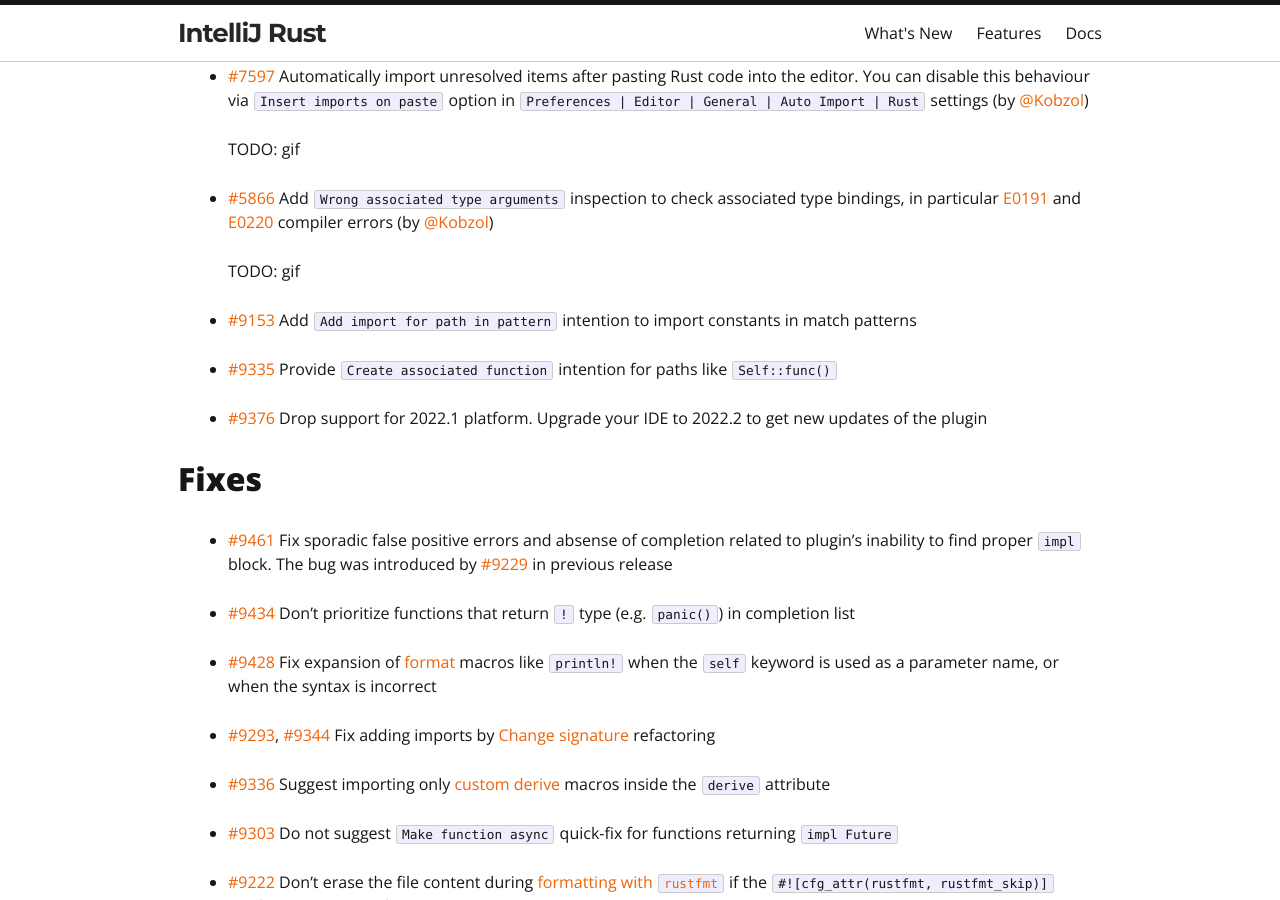
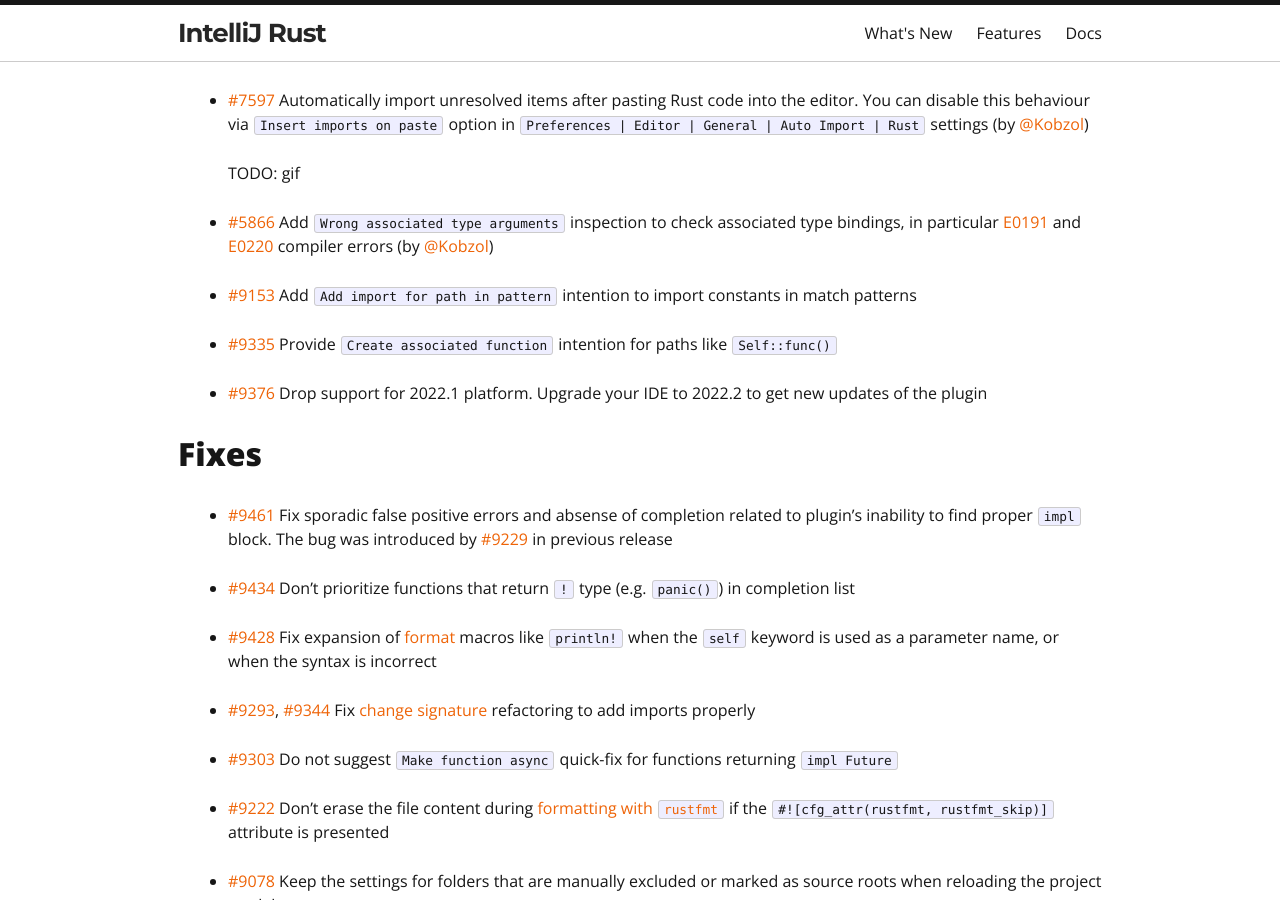
Before and after one commit to intellij-rust/intellij-rust.github.io, a Jekyll site: the page built from _posts/2022-10-10-changelog-180.markdown, in a window 1280 px wide and 900 px high, scrolled down 668 px. Built offline with Jekyll 4.4.1, drawn with Linux system fonts in a browser that asks for light colours; nearby versions of some CDN libraries; some web fonts are replaced.

Commit message:
Fix text

```diff
--- a/_posts/2022-10-10-changelog-180.markdown
+++ b/_posts/2022-10-10-changelog-180.markdown
@@ -30,8 +30,6 @@
 * [#5866] Add `Wrong associated type arguments` inspection to check associated type bindings,
   in particular [E0191](https://doc.rust-lang.org/error-index.html#E0191) and [E0220](https://doc.rust-lang.org/error-index.html#E0220) compiler errors (by [@Kobzol])
 
-  TODO: gif
-
 * [#9153] Add `Add import for path in pattern` intention to import constants in match patterns
 
 * [#9335] Provide `Create associated function` intention for paths like `Self::func()`
@@ -47,9 +45,7 @@
 
 * [#9428] Fix expansion of [format](https://doc.rust-lang.org/std/fmt) macros like `println!` when the `self` keyword is used as a parameter name, or when the syntax is incorrect
 
-* [#9293], [#9344] Fix adding imports by [Change signature](https://plugins.jetbrains.com/plugin/8182-rust/docs/rust-refactorings.html#change-sign) refactoring
-
-* [#9336] Suggest importing only [custom derive] macros inside the `derive` attribute
+* [#9293], [#9344] Fix [change signature](https://plugins.jetbrains.com/plugin/8182-rust/docs/rust-refactorings.html#change-sign) refactoring to add imports properly
 
 * [#9303] Do not suggest `Make function async` quick-fix for functions returning `impl Future`
 
```
Also changed, not shown: other parts of _posts/2022-10-10-changelog-180.markdown (+1 -1 lines).
